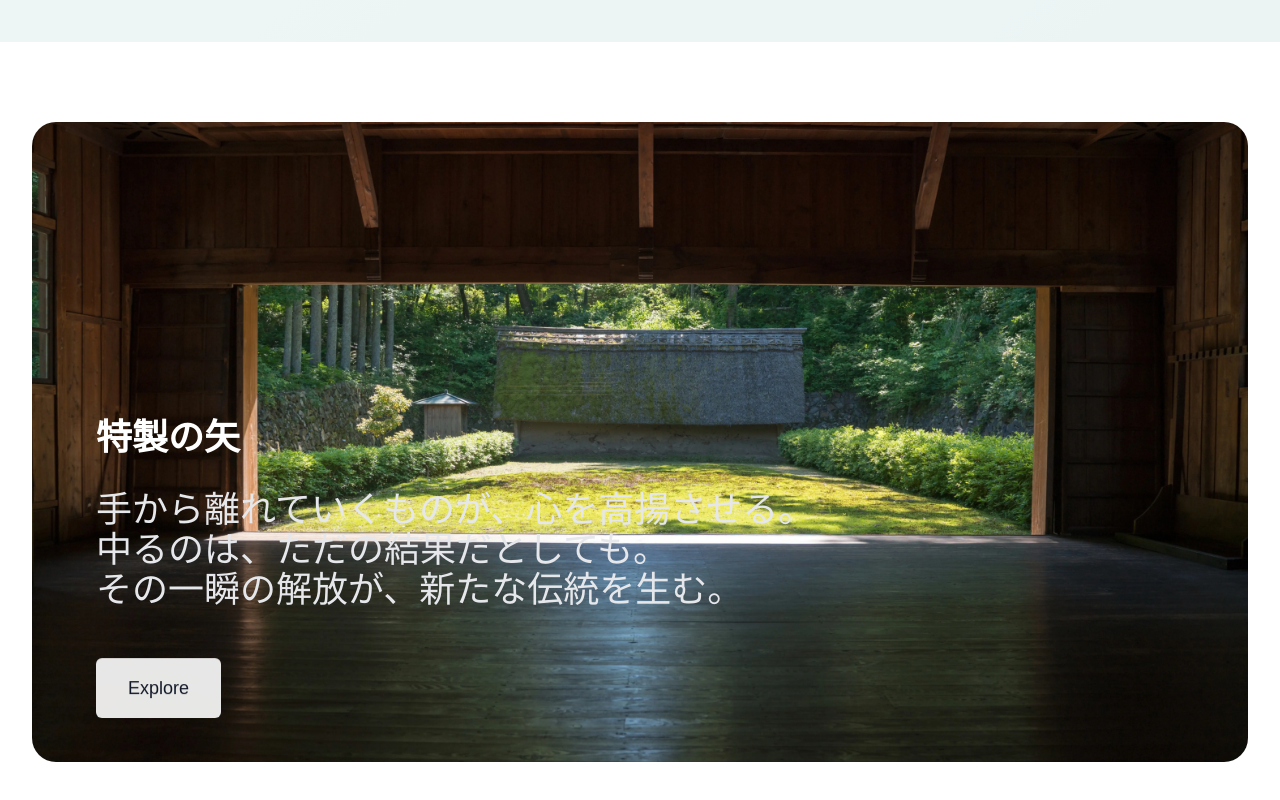
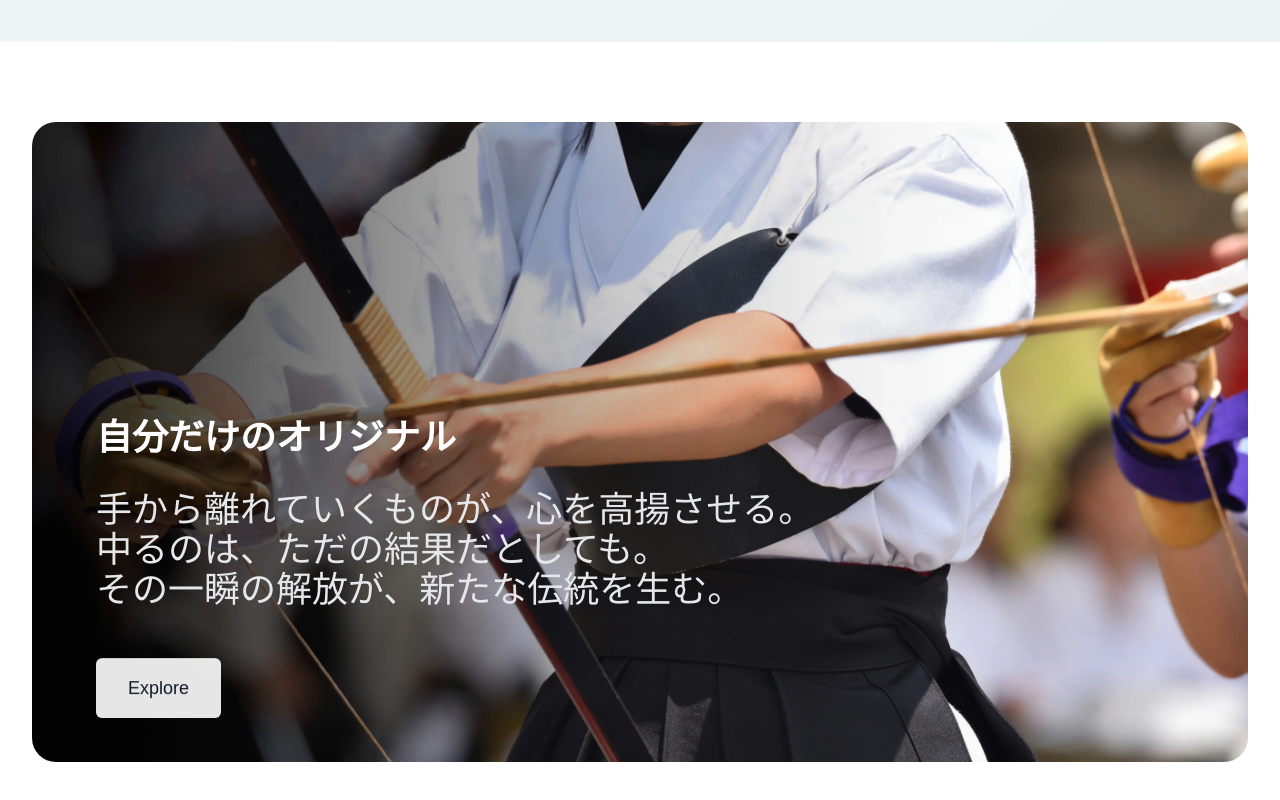
Before and after one commit to k-karasawa/photographs-portfolio, a Next.js app: page / in a window 1280 px wide. Shown: the part 1700-2500 px from the top of the page. Built offline with nearby package versions, Linux system fonts and the light colour scheme.

Commit message:
fix-hero

```diff
--- a/src/Sections/Message/Message.tsx
+++ b/src/Sections/Message/Message.tsx
@@ -19,7 +19,7 @@ export const Message = () => {
       <div className="relative overflow-hidden rounded-3xl bg-white w-full max-h-[80vh] mx-auto">
         <div className="relative w-full h-[80vh]">
           <Image
-            src="/images/dojo.webp"
+            src="/images/hero.webp"
             alt="Traditional Japanese dojo with a view to a serene garden through wooden doorway"
             fill
             className="object-cover"
@@ -49,7 +49,7 @@ export const Message = () => {
                   transition={{ duration: 1, ease: [0.22, 1, 0.36, 1] }}
                   className="mb-8 text-2xl md:text-2xl lg:text-4xl font-bold text-white"
                 >
-                  特製の矢
+                  自分だけのオリジナル
                 </motion.h2>
               </div>
 
```
Also changed, not shown: public/images/dojo1.webp (added), public/images/hero.webp (added).
